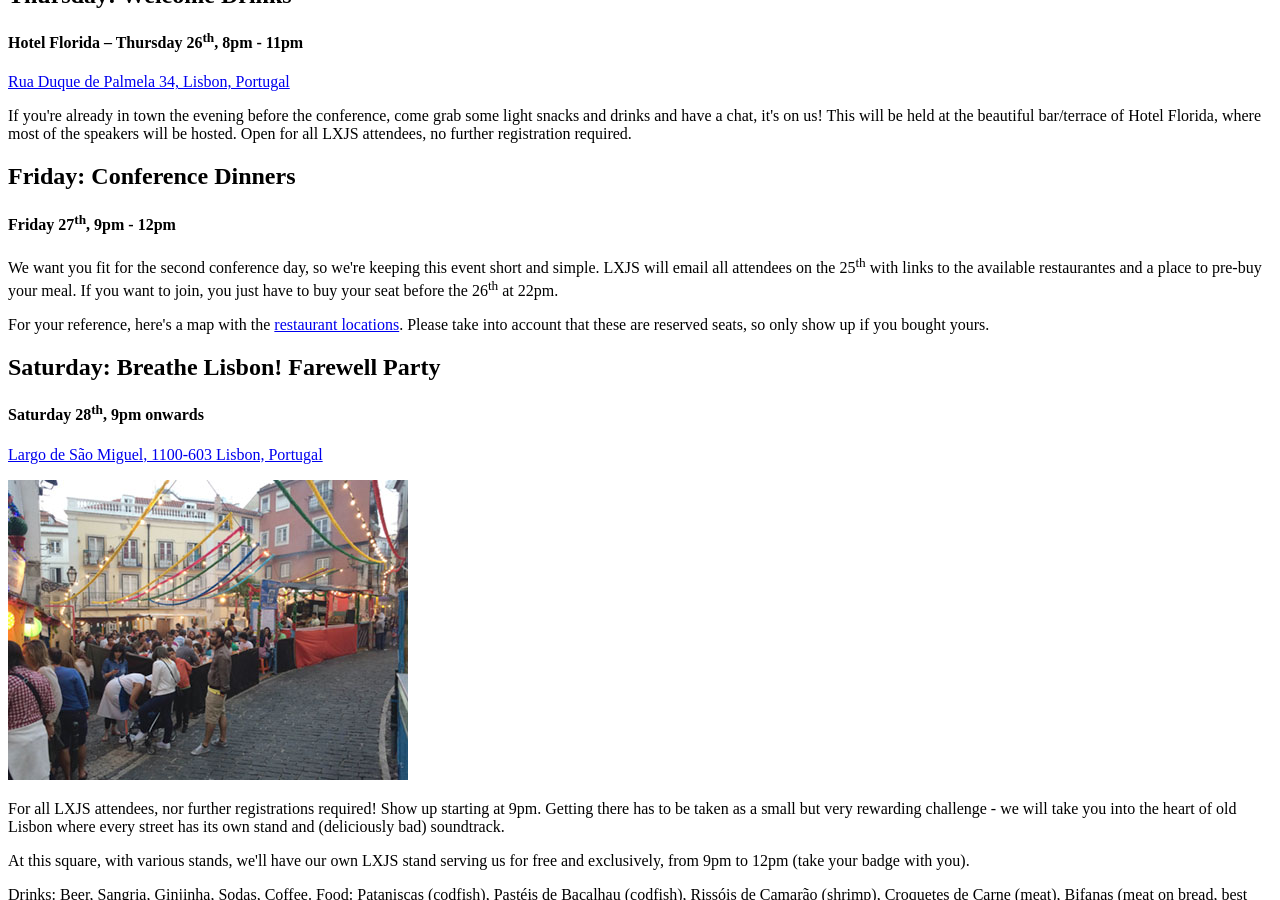
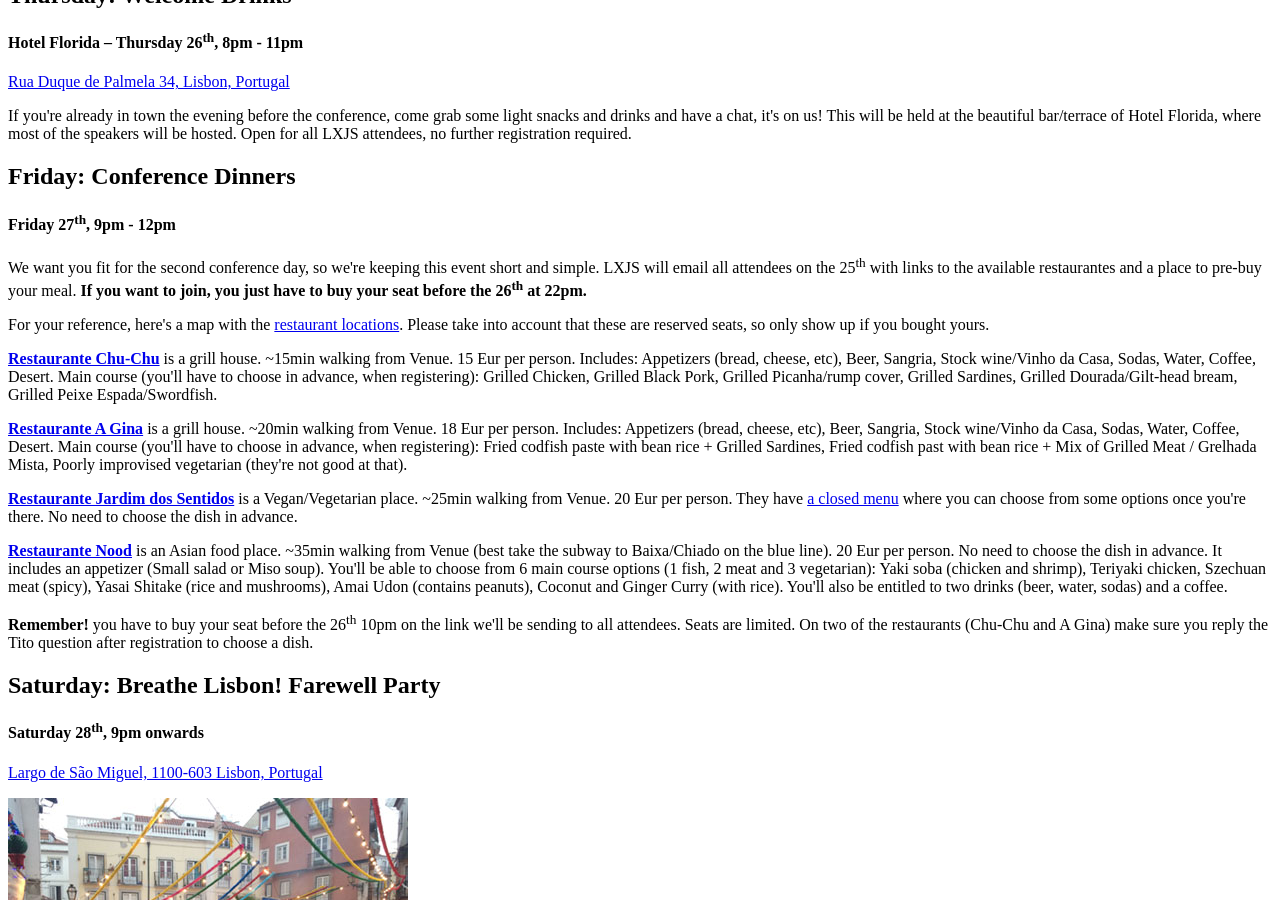
Before and after one commit to LXJS/lxjs-site-2014, a Jekyll site: the page built from src/fringe/index.html, in a window 1280 px wide and 900 px high, scrolled down 453 px. Built offline with Jekyll 4.4.1, drawn with Linux system fonts in a browser that asks for light colours; nearby versions of some CDN libraries; Markdown is read by kramdown in place of the engine named in the settings.

Commit message:
Added info about restaurants

```diff
--- a/src/fringe/index.html
+++ b/src/fringe/index.html
@@ -28,8 +28,24 @@ title: Fringe • LXJS 2014
 
 				<h2>Friday: Conference Dinners</h2>
 				<h4>Friday 27<sup>th</sup>, 9pm - 12pm</h4>
-				<p>We want you fit for the second conference day, so we're keeping this event short and simple. LXJS will email all attendees on the 25<sup>th</sup> with links to the available restaurantes and a place to pre-buy your meal. If you want to join, you just have to buy your seat before the 26<sup>th</sup> at 22pm.</p>
+				<p>We want you fit for the second conference day, so we're keeping this event short and simple. LXJS will email all attendees on the 25<sup>th</sup> with links to the available restaurantes and a place to pre-buy your meal. <strong>If you want to join, you just have to buy your seat before the 26<sup>th</sup> at 22pm.</strong></p>
 				<p>For your reference, here's a map with the <a href="https://mapsengine.google.com/map/edit?mid=zy4nPj6KvW7A.kwxMUhmeAJjQ">restaurant locations</a>. Please take into account that these are reserved seats, so only show up if you bought yours.</p>
+				<p><strong><a href="http://www.tripadvisor.com.br/Restaurant_Review-g189158-d3135511-Reviews-Chu_Chu-Lisbon_Estremadura.html" target="_blank">Restaurante Chu-Chu</a></strong> is a grill house. ~15min walking from Venue. 15 Eur per person. Includes: Appetizers (bread, cheese, etc), Beer, Sangria, Stock wine/Vinho da Casa, Sodas, Water, Coffee, Desert. Main course (you'll have to choose in advance, when registering): Grilled Chicken,
+Grilled Black Pork,
+Grilled Picanha/rump cover,
+Grilled Sardines,
+Grilled Dourada/Gilt-head bream,
+Grilled Peixe Espada/Swordfish.</p>
+
+<p><a href="http://www.tripadvisor.com/Restaurant_Review-g189158-d4045832-Reviews-A_Gina-Lisbon_Estremadura.html" target="_blank"><strong>Restaurante A Gina</strong></a> is a grill house. ~20min walking from Venue. 18 Eur per person. Includes: Appetizers (bread, cheese, etc), Beer, Sangria, Stock wine/Vinho da Casa, Sodas, Water, Coffee, Desert. Main course (you'll have to choose in advance, when registering): Fried codfish paste with bean rice + Grilled Sardines, Fried codfish past with bean rice + Mix of Grilled Meat / Grelhada Mista, Poorly improvised vegetarian (they're not good at that).</p>
+
+
+<p><a href="http://www.tripadvisor.co.uk/Restaurant_Review-g189158-d1049991-Reviews-Jardim_dos_Sentidos-Lisbon_Estremadura.html" target="_blank"><strong>Restaurante Jardim dos Sentidos</strong></a> is a  Vegan/Vegetarian place. ~25min walking from Venue. 20 Eur per person. They have <a href="http://www.jardimdosentidos.com/p/5296/men%C3%BAs-de-grupo/" target="_blank">a closed menu</a> where you can choose from some options once you're there. No need to choose the dish in advance.</p>
+
+<p><a href="http://www.tripadvisor.com.br/Restaurant_Review-g189158-d1016236-Reviews-Nood-Lisbon_Estremadura.html" target="_blank"><strong>Restaurante Nood</strong></a> is an Asian food place. ~35min walking from Venue (best take the subway to Baixa/Chiado on the blue line). 20 Eur per person. No need to choose the dish in advance. It includes an appetizer (Small salad or Miso soup). You'll be able to choose from 6 main course options (1 fish, 2 meat and 3 vegetarian): Yaki soba (chicken and shrimp), Teriyaki chicken, Szechuan meat (spicy), Yasai Shitake (rice and mushrooms), Amai Udon (contains peanuts), Coconut and Ginger Curry (with rice). You'll also be entitled to two drinks (beer, water, sodas) and a coffee.</p>
+
+<p><strong>Remember!</strong> you have to buy your seat before the 26<sup>th</sup> 10pm on the link we'll be sending to all attendees. Seats are limited. On two of the restaurants (Chu-Chu and A Gina) make sure you reply the Tito question after registration to choose a dish.</p>
+
 
 				<h2>Saturday: Breathe Lisbon! Farewell Party</h2>
 				<h4>Saturday 28<sup>th</sup>, 9pm onwards</h4>
```
